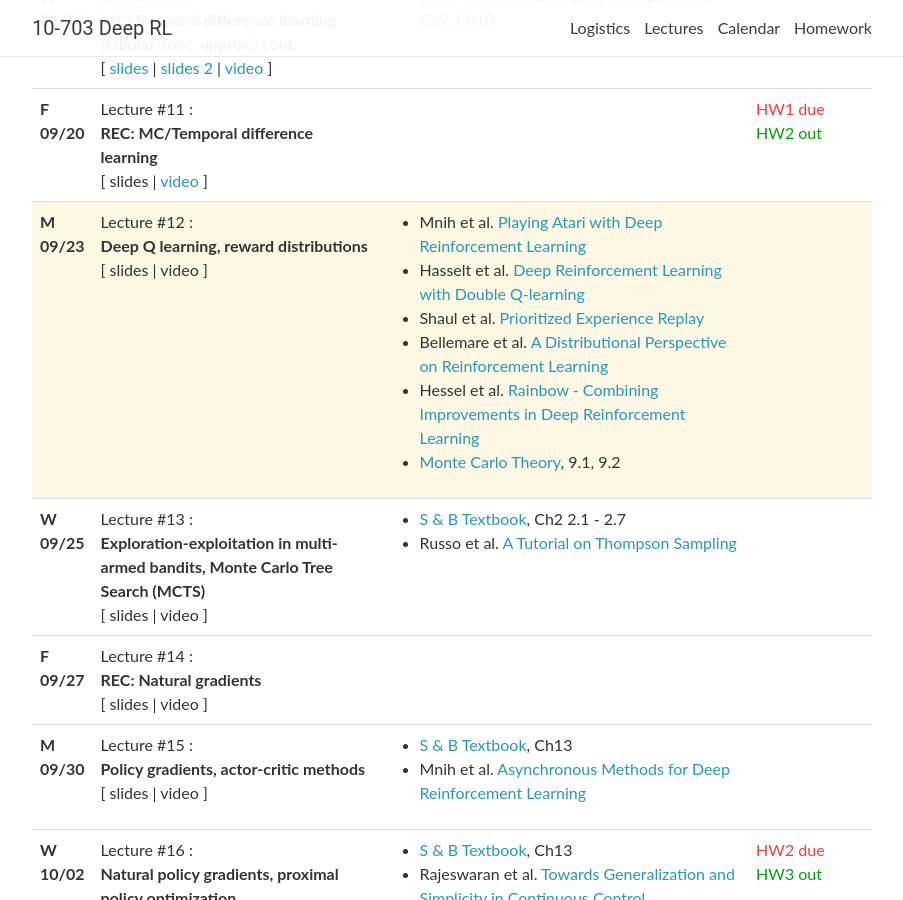
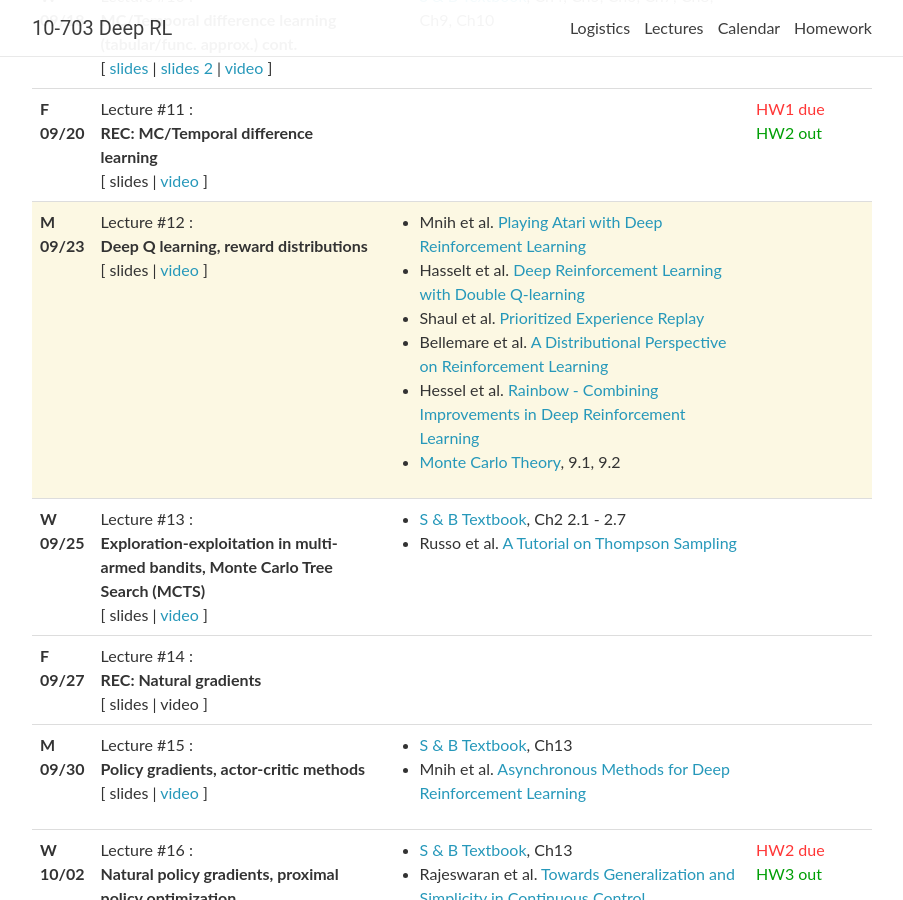
Before and after one commit to cmudeeprl/703website_f19, a Jekyll site: the page built from _pages/lectures.md, in a window 1280 px wide and 900 px high, scrolled down 1568 px. Shown: the whole window, without its empty margins (188-1091 px from the left). Built offline with Jekyll 4.4.1, drawn with Linux system fonts in a browser that asks for light colours; nearby versions of some CDN libraries; comment, search, counter and statistics services are not loaded; part of the change alters nothing that is shown.

```diff
--- a/_data/lectures.yml
+++ b/_data/lectures.yml
@@ -144,7 +144,7 @@
   title: >
     <strong>Deep Q learning, reward distributions</strong>
   slides:
-  video:
+  video: https://scs.hosted.panopto.com/Panopto/Pages/Viewer.aspx?id=0d912844-c796-4b8a-bde5-aab500f53263
   notes:
   readings:
     - Mnih et al. <a href="https://arxiv.org/pdf/1312.5602.pdf" target="_blank">Playing Atari with Deep Reinforcement Learning</a>
@@ -160,7 +160,7 @@
   title: >
     <strong>Exploration-exploitation in multi-armed bandits, Monte Carlo Tree Search (MCTS)</strong>
   slides:
-  video:
+  video: https://scs.hosted.panopto.com/Panopto/Pages/Viewer.aspx?id=601f0e87-a62c-4c64-a0df-aab500f543d8
   notes:
   readings:
     - <a href="http://incompleteideas.net/book/RLbook2018.pdf" target="_blank">S & B Textbook</a>, Ch2 2.1 - 2.7
@@ -182,7 +182,7 @@
   title: >
     <strong>Policy gradients, actor-critic methods</strong>
   slides:
-  video:
+  video: https://scs.hosted.panopto.com/Panopto/Pages/Viewer.aspx?id=8062af26-5900-432c-9d01-aab500f554e0
   notes:
   readings:
     - <a href="http://incompleteideas.net/book/RLbook2018.pdf" target="_blank">S & B Textbook</a>, Ch13
```
